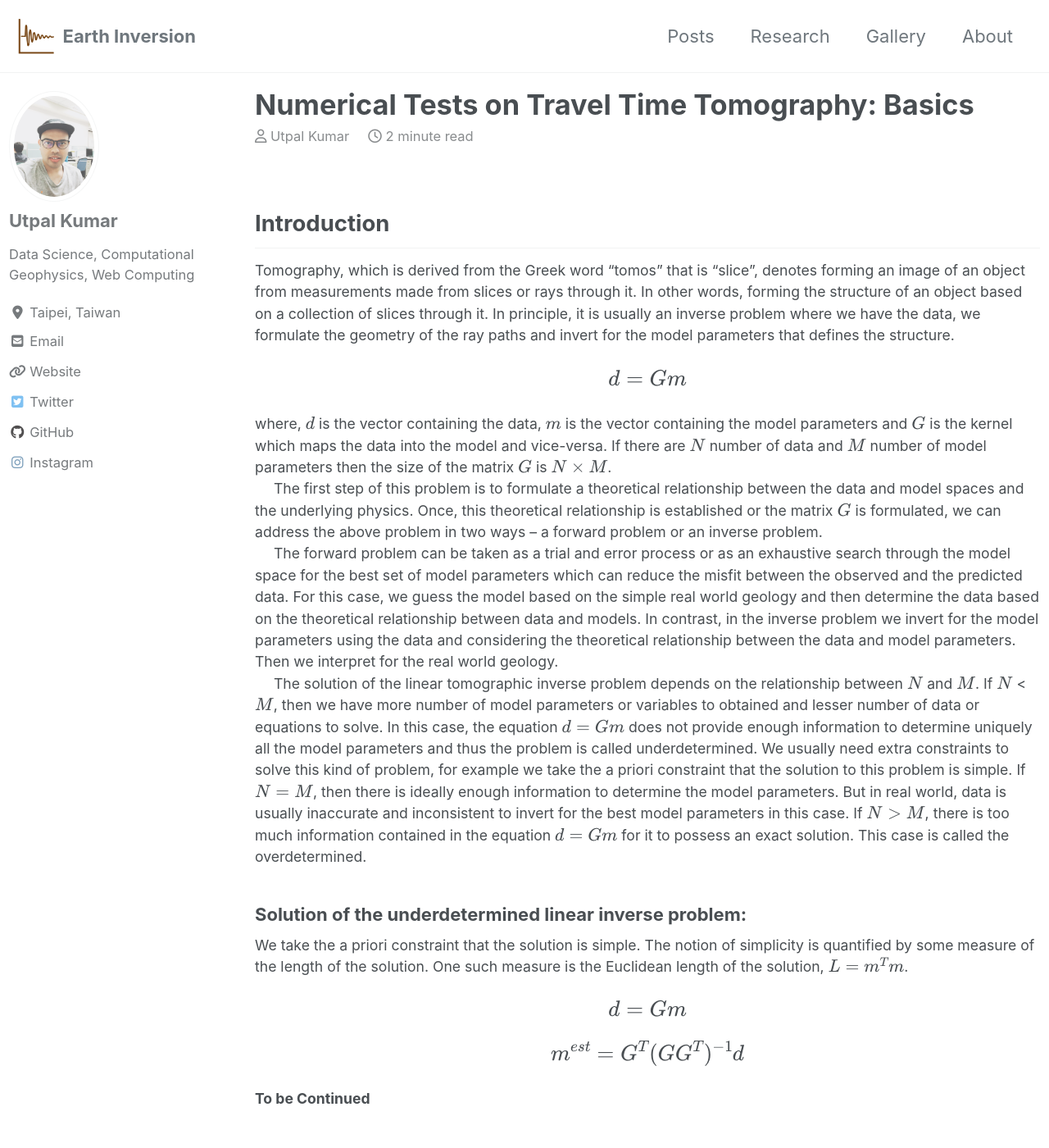
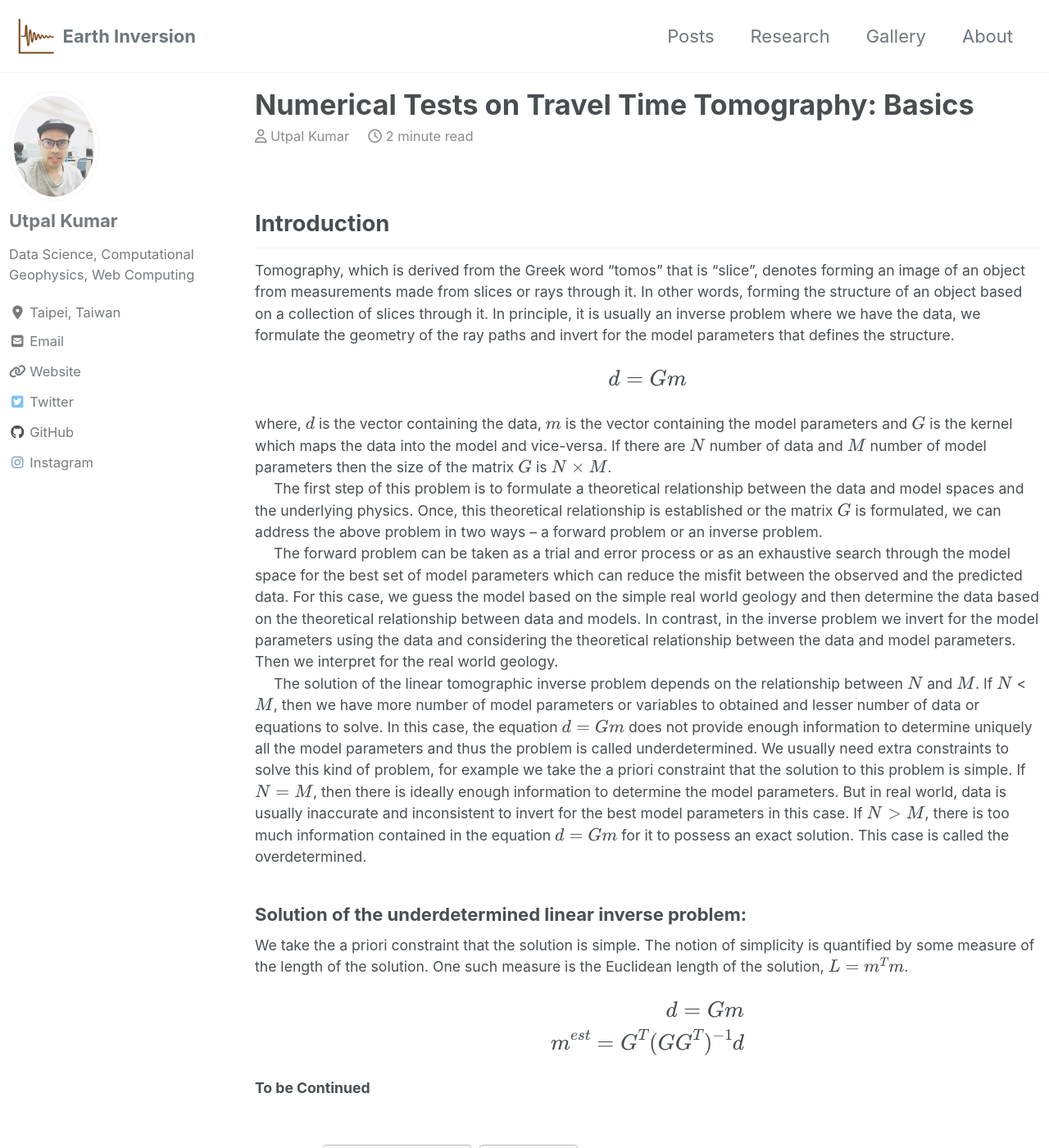
Before and after one commit to apexcodings/earthinversion.github.io, a Jekyll site: the page built from _posts/2020-05-23-numerical-tests-travel-time-tomography.md, in a window 1280 px wide and 1400 px high. Shown: the whole window at 82% size. Built offline with Jekyll 4.4.1, drawn with Linux system fonts in a browser that asks for light colours; cached includes are drawn as plain includes; nearby versions of some CDN libraries; formulas are drawn with MathJax 3; comment, search, counter and statistics services are not loaded.

Commit message:
equation alignment tests

```diff
--- a/_posts/2020-05-23-numerical-tests-travel-time-tomography.md
+++ b/_posts/2020-05-23-numerical-tests-travel-time-tomography.md
@@ -13,9 +13,9 @@
 In principle, it is usually an inverse problem where we have the data, we formulate the geometry of the ray paths and invert for the model parameters that defines the structure.
 
 $$
-\begin{align}
+\begin{aligned}
 d = Gm
-\end{align}
+\end{aligned}
 $$
 
 where, \\( d \\) is the vector containing the data, \\( m \\) is the vector containing the model
@@ -31,9 +31,12 @@
 ### Solution of the underdetermined linear inverse problem:
 We take the a priori constraint that the solution is simple. The notion of simplicity is quantified by some measure of the length of the solution. One such measure is the Euclidean length of the solution, \\( L = m^{T}m \\).
 
-$$d = Gm$$
-
-$$𝑚^{est} = 𝐺^T(𝐺𝐺^T)^{-1}𝑑$$
+$$
+\begin{aligned}
+d = Gm \\
+𝑚^{est} = 𝐺^T(𝐺𝐺^T)^{-1}𝑑
+\end{aligned}
+$$
 
 
 __To be Continued__
--- a/index.html
+++ b/index.html
@@ -1,6 +1,8 @@
 ---
 layout: home
 author_profile: true
+classes:
+  - wide
 ---
 
 
```
